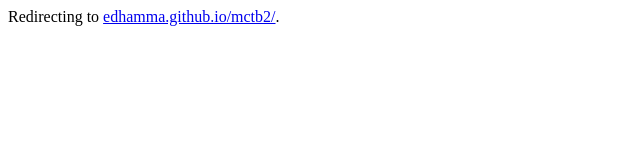
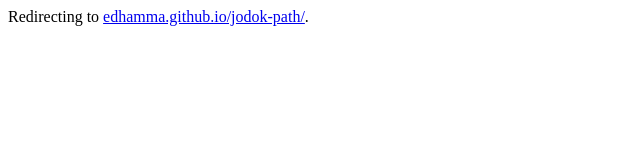
Before and after one commit to eudoxos/mctb2, a plain HTML site: page index.html in a window 1280 px wide. Shown: the full height of the page, 0-640 px from the left. Drawn offline with Linux system fonts and the light colour scheme.

Commit message:
first commit

```diff
--- a/index.html
+++ b/index.html
@@ -1,8 +1,8 @@
 <html>
 <head>
-<meta http-equiv="refresh" content="1; url=https://edhamma.github.io/mctb2/" />
+<meta http-equiv="refresh" content="1; url=https://edhamma.github.io/jodok-path/" />
 </head>
 <body>
-Redirecting to <a href="https://edhamma.github.io/mctb2/">edhamma.github.io/mctb2/</a>.
+Redirecting to <a href="https://edhamma.github.io/jodok-path/">edhamma.github.io/jodok-path/</a>.
 </body>
 </html>
```
Also changed, not shown: 1 other file.
